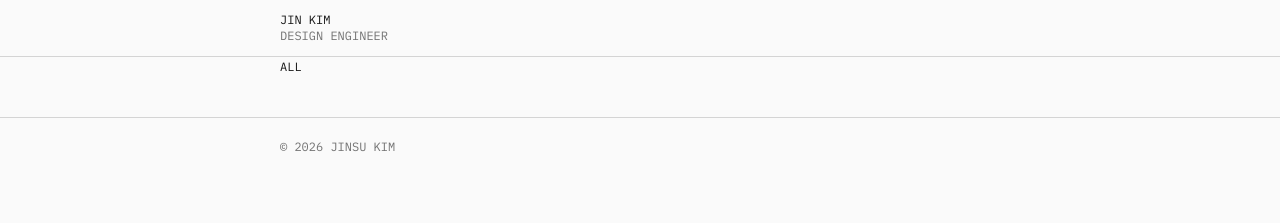
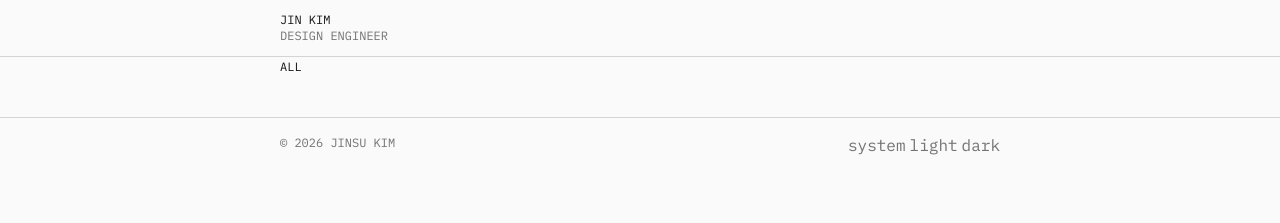
Before and after one commit to JinKim1011/jin-portfolio, a Next.js app: page / in a window 1280 px wide. Shown: the top 223 px of the page. Built offline with nearby package versions, Linux system fonts and the light colour scheme.

Commit message:
feat(footer): integrate ThemeControl component into footer for theme switching

```diff
--- a/src/components/footer.tsx
+++ b/src/components/footer.tsx
@@ -1,11 +1,14 @@
+import ThemeContol from "./theme-control";
+
 export default async function Footer() {
   "use cache";
   return (
-    <footer className="border-t-[0.5px] border-stroke h-14 items-center flex">
-      <div className="max-w-190 w-full px-5 mx-auto">
+    <footer className="border-stroke flex h-14 items-center border-t-[0.5px]">
+      <div className="mx-auto flex w-full max-w-190 justify-between px-5">
         <span className="text-caption text-content-muted">
           © {new Date().getFullYear()} JINSU KIM
         </span>
+        <ThemeContol />
       </div>
     </footer>
   );
```
